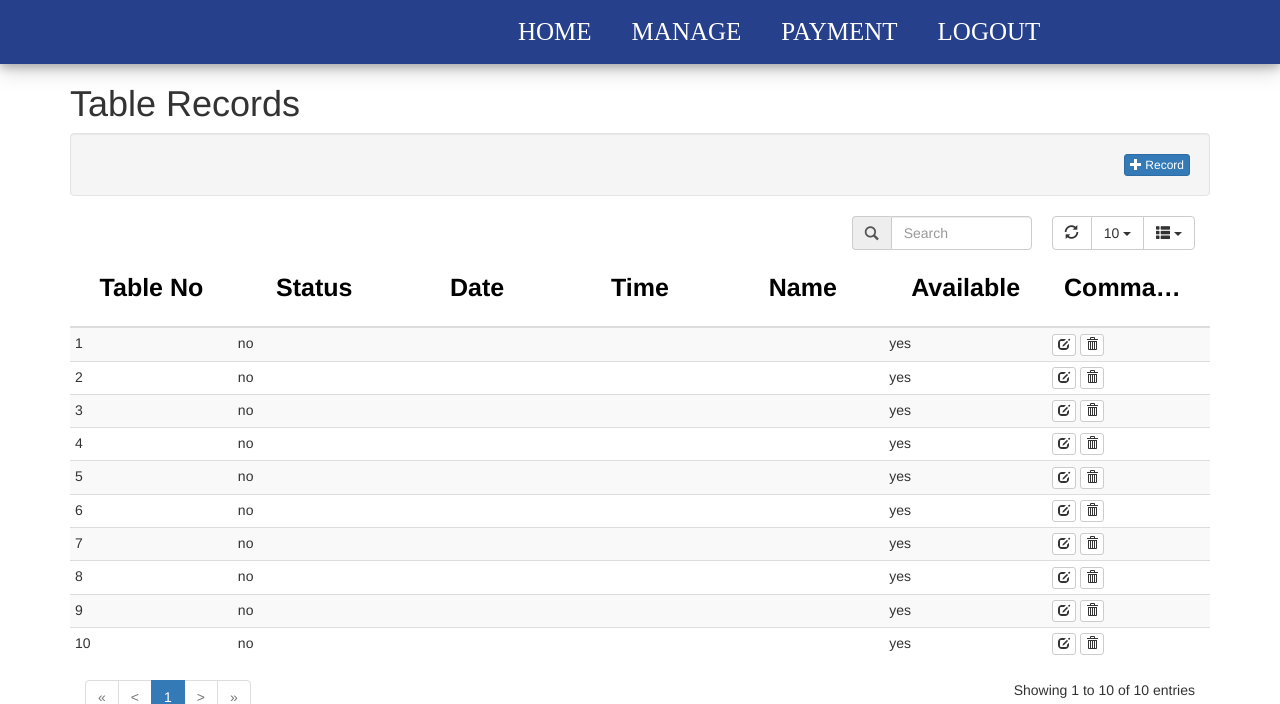
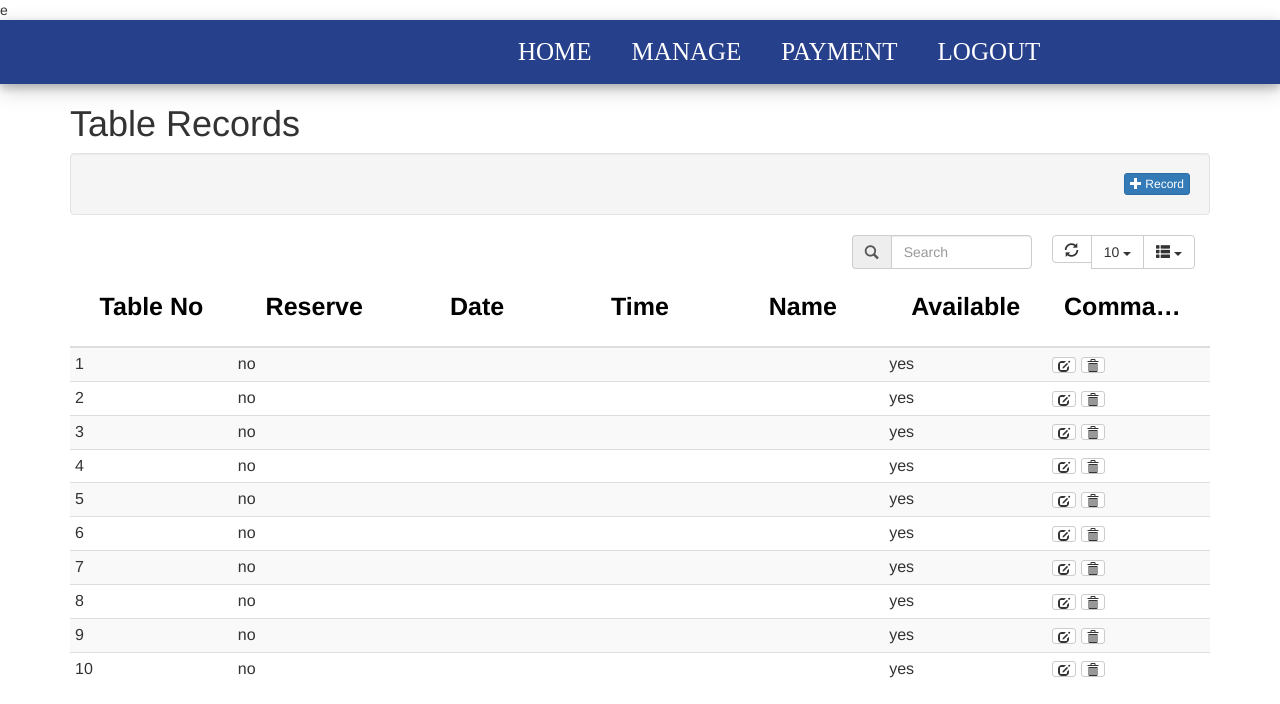
Before and after one commit to lawwwwww/dpp2, a PHP site: page /dpp2/manageTables.php in a window 1280 px wide. Shown: the top 704 px of the page. Run offline with PHP 8.4, Linux system fonts and the light colour scheme; data comes from the database, SQL or seed files in the repository.

Commit message:
Update manageTables.php

```diff
--- a/manageTables.php
+++ b/manageTables.php
@@ -1,4 +1,4 @@
-<!DOCTYPE html>
+e<!DOCTYPE html>
 <html>
 <head>
 <meta http-equiv="Content-Type" content="text/html; charset=utf-8" />
@@ -45,7 +45,7 @@
 				<tr>
 			<!--##########################################################################################################-->
 					<th data-column-id="tableno" data-type="numeric" data-identifier="true">Table No</th>
-					<th data-column-id="servestatus">Status</th>
+					<th data-column-id="servestatus">Reserve</th>
 					<th data-column-id="reservedate">Date</th>
 					<th data-column-id="reservetime">Time</th>
 					<th data-column-id="reservename">Name</th>
```
